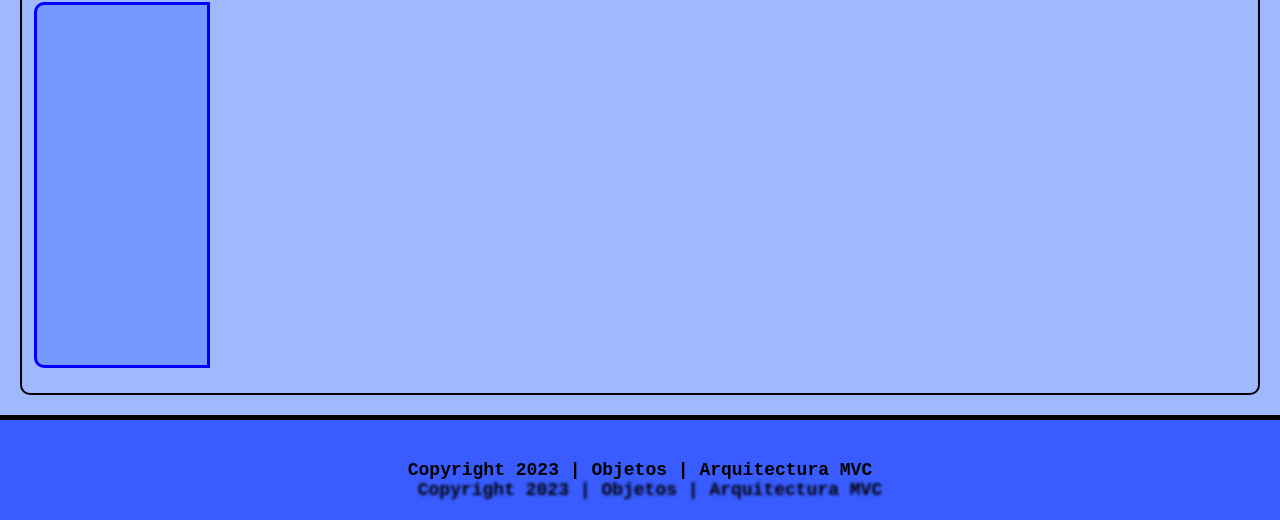
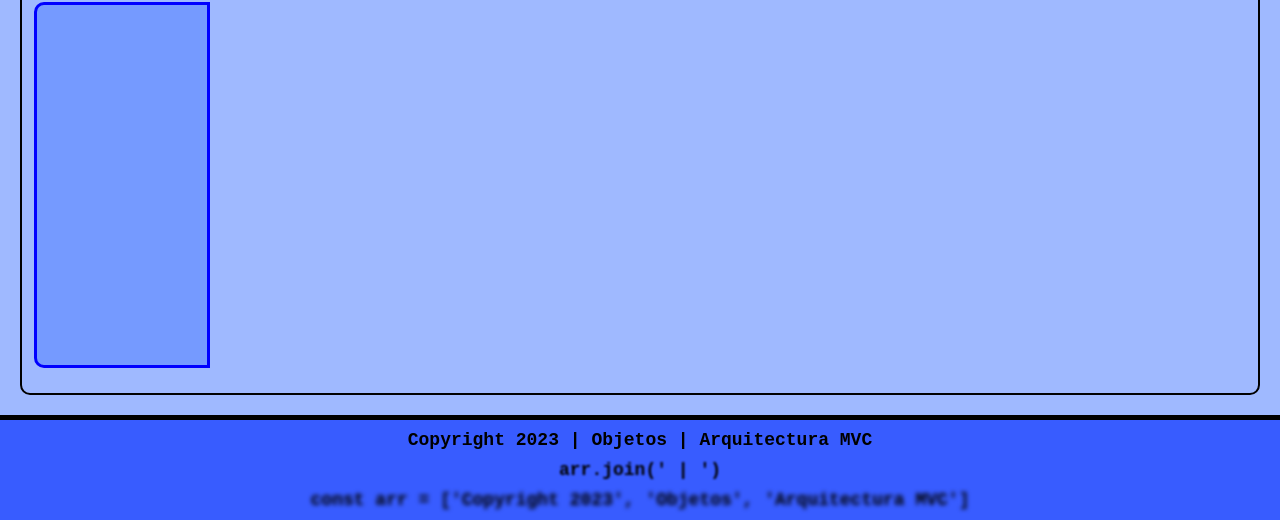
Before and after one commit to jeremias-cuello/calculadora-de-objetos, a website with bundled scripts: page view/Matriz/index.html in a window 1280 px wide. Shown: the part 415-935 px from the top of the page. Built offline with nearby package versions, Linux system fonts and the light colour scheme.

Commit message:
add - detalle UI

```diff
--- a/view/Matriz/index.html
+++ b/view/Matriz/index.html
@@ -73,6 +73,8 @@
     </div>
     <footer class="footer">
         <strong>Copyright 2023 | Objetos | Arquitectura MVC</strong>
+        <strong style="filter: blur(.3mm);"> arr.join(' | ')</strong>
+        <strong style="filter: blur(.6mm);"> const arr = ['Copyright 2023', 'Objetos', 'Arquitectura MVC']</strong>
     </footer>
 </body>
 </html>
--- a/view/Matriz/styles.css
+++ b/view/Matriz/styles.css
@@ -308,12 +308,12 @@ body{
     display: flex;
     align-items: center;
     justify-content: center;
+    gap: 10px;
+    flex-direction: column;
     font-family: 'Courier New', Courier, monospace;
     font-size: large;
-    text-shadow: 10px 20px 3px black;
     margin-top: 20px;
     border-top: solid black 5px;
     background-color: #385cff;
-    display: flex;
     height: 100px;
 }
```
